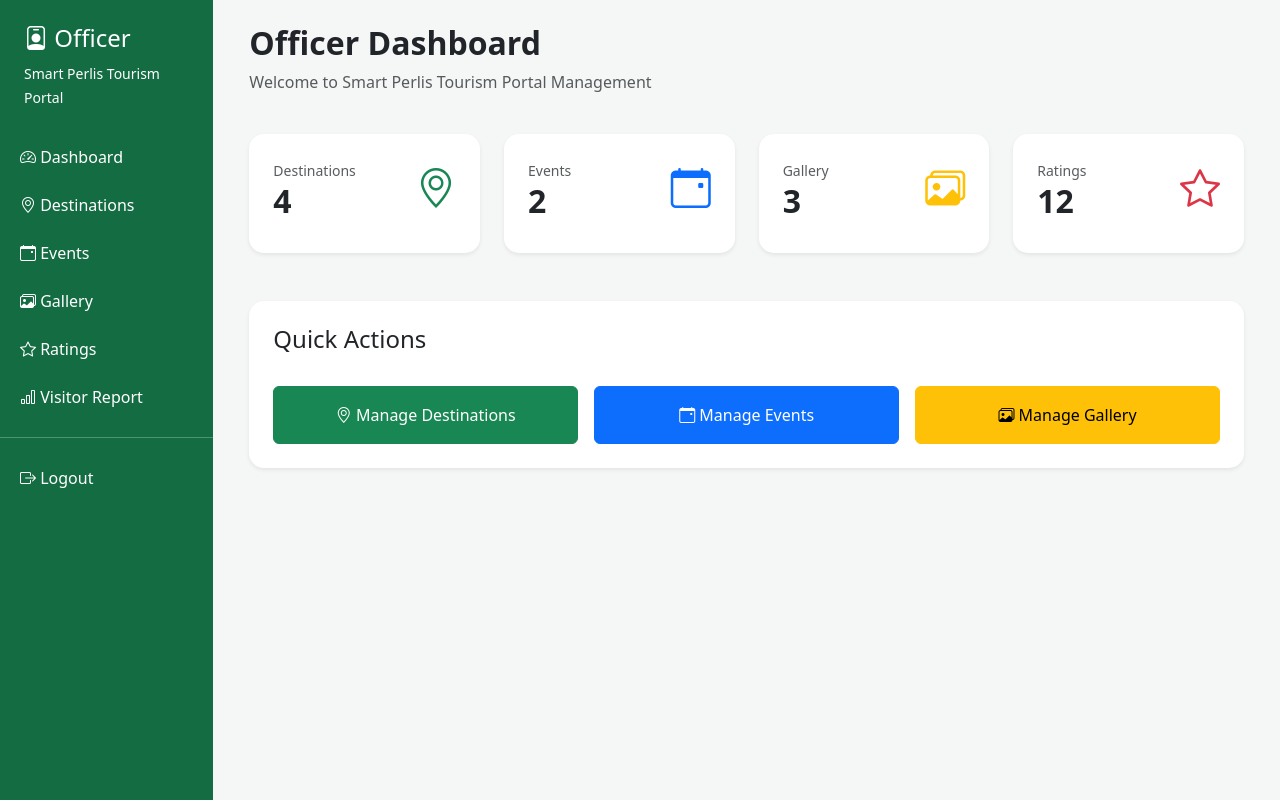
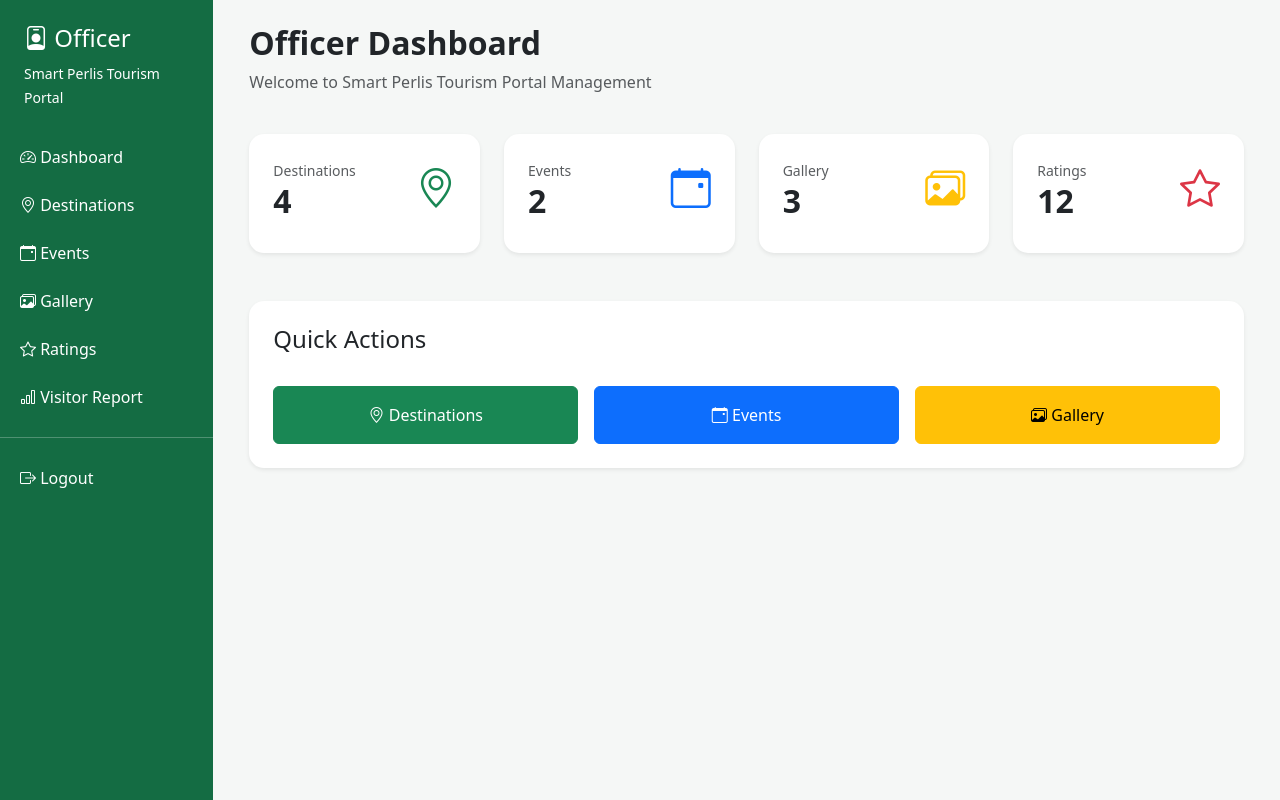
Before and after one commit to LinaRaihanah/smartperlis, a PHP site: page /officer/dashboard.php in a window 1280 px wide. Run offline with PHP 8.4, Linux system fonts and the light colour scheme; a user stored in the database is signed in; data comes from the database, SQL or seed files in the repository.

Commit message:
commit admin

```diff
--- a/admin/manage_destination.php
+++ b/admin/manage_destination.php
@@ -55,7 +55,7 @@ if(isset($_GET['delete'])){
 
 
 <title>
-Manage Destination
+Destination
 </title>
 
 
@@ -83,7 +83,7 @@ Manage Destination
 
 <a class="navbar-brand">
 
-Manage Destination
+Destination
 
 </a>
 
--- a/admin/manage_event.php
+++ b/admin/manage_event.php
@@ -54,7 +54,7 @@ if (isset($_GET['delete'])) {
     >
 
     <title>
-        Manage Event
+        Event
     </title>
 
 
@@ -89,7 +89,7 @@ if (isset($_GET['delete'])) {
 
         <span class="navbar-brand">
 
-            Manage Event
+            Event
 
         </span>
 
--- a/admin/manage_gallery.php
+++ b/admin/manage_gallery.php
@@ -141,7 +141,7 @@ if(isset($_POST['add'])){
 
 <title>
 
-Manage Gallery
+Gallery
 
 </title>
 
@@ -171,7 +171,7 @@ Manage Gallery
 
 <span class="navbar-brand">
 
-Manage Gallery
+Gallery
 
 </span>
 
--- a/admin/manage_rating.php
+++ b/admin/manage_rating.php
@@ -50,7 +50,7 @@ $avgData = mysqli_fetch_assoc($avgQuery);
 
 
 <title>
-Manage Rating
+Rating
 </title>
 
 
--- a/officer/dashboard.php
+++ b/officer/dashboard.php
@@ -232,7 +232,7 @@ class="btn btn-success w-100 p-3"
 
 <i class="bi bi-geo-alt"></i>
 
-Manage Destinations
+Destinations
 
 </a>
 
@@ -248,7 +248,7 @@ class="btn btn-primary w-100 p-3"
 
 <i class="bi bi-calendar-event"></i>
 
-Manage Events
+Events
 
 </a>
 
@@ -264,7 +264,7 @@ class="btn btn-warning w-100 p-3"
 
 <i class="bi bi-images"></i>
 
-Manage Gallery
+Gallery
 
 </a>
 
```
